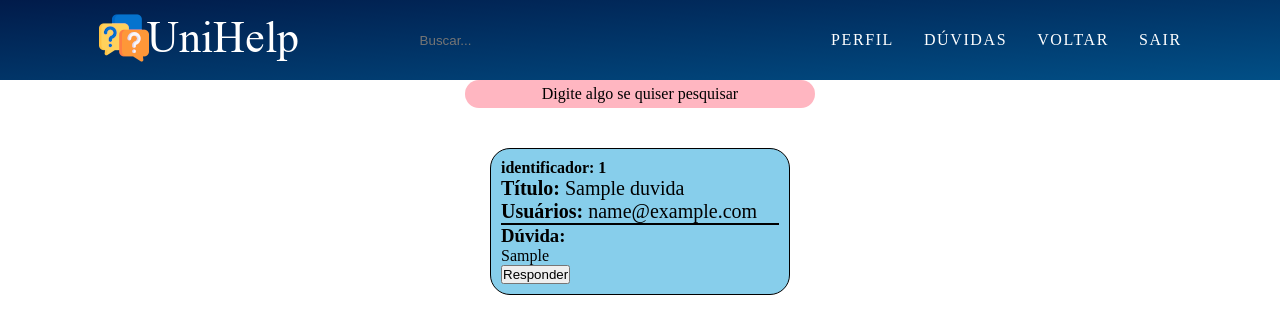
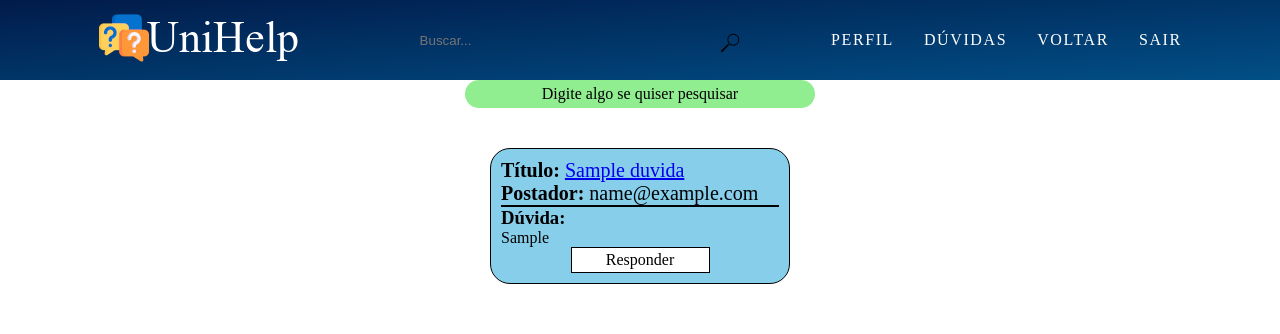
Before and after one commit to moisesaleixo/UniHelp, a PHP site: page /scripts/question.php in a window 1280 px wide. Shown: the top 334 px of the page. Run offline with PHP 8.4, Linux system fonts and the light colour scheme; the visitor is signed in with stand-in values (Sample User, id 1); tables that the repository leaves empty or names only in its code hold one stand-in row (values such as "Sample post").

Commit message:
Arrumando enquanto faço o Manual do Usuário

```diff
--- a/css/cards.css
+++ b/css/cards.css
@@ -14,7 +14,7 @@ body{
 .card_container{
     width: 350px;
     padding: 10px;
-    border: 1px solid red;
+    border: 1px solid black;
     border-radius: 15px;
     margin: 10px auto;
 }
@@ -49,6 +49,7 @@ body{
     position: relative;
     padding: 10px;
     width: 300px;
+    height: 100%;
     background-color: skyblue;
     margin: 20px;
     border: 1px solid black;
@@ -72,11 +73,31 @@ body{
     width: 100%;
 }
 
+.link_botao{
+    text-decoration: none;
+    color: black;
+    border: 1px solid black;
+    padding: 3px;
+    width: 50%;
+
+    display: flex;
+    align-items: center;
+    justify-content: center;
+    margin: 0 auto;
+    background-color: white;
+}
+
+.link_botao:hover{
+    background-color: gray;
+    color: white;
+    transition: .5s ease-in-out;
+}
+
 /* -------------------------- */
 .container_busca{
     width: 100vw;
     padding: 20px;
-    display: inline-flex;
+    display: flex;
     align-items: center;
     justify-content: center;
     flex-wrap: wrap;
@@ -85,9 +106,24 @@ body{
 .card_busca{
     position: relative;
     padding: 10px;
-    width: 30px;
-    background-color: lightpink;
-    margin: 10px;
-    border: 1px solid blue;
-    border-radius: 10px;
+    width: 300px;
+    background-color: skyblue;
+    margin: 20px;
+    border: 1px solid black;
+    border-radius: 20px;
+    overflow: hidden;
+    transition: .5s;
+    word-wrap: break-word;
 }
+
+/* Cards de exibição */
+.pesquisa{
+    background-color: lightgreen;
+    color: black;
+    text-align: center;
+    justify-content: center;
+    border-radius: 30px;
+    padding: 5px;
+    width: 350px;
+    margin: 0 auto;
+}
--- a/css/quest.css
+++ b/css/quest.css
@@ -63,10 +63,17 @@ header nav ul li a:hover::before{
 }
 
 /* Barra de pesquisa  */
-.barra_busca{
+.barra_busca, button{
     padding: 5px;
     width: 300px;
+
     border: none;
+    border-bottom: 1px solid gray;
     background: none;
     border-bottom: 1px;
 }
+
+button{
+    width: 30px;
+    position: absolute;
+}
--- a/scripts/duvidas.php
+++ b/scripts/duvidas.php
@@ -23,15 +23,14 @@
 
                 <div class="card">
                     <div class="titulo_duvida">
-                        <h4>identificador: <?= $idDuvida; ?></h4>
-                        <h3>Título: <span><?= $titulo; ?></span></h3>
-                        <h3>Usuários: <span><?= $email; ?></span></h3>
+                        <h3>Título: <span><a href="responder.php?id=<?=$idDuvida;?>"><?= $titulo; ?></a></span></h3>
+                        <h3>Postador: <span><?= $email; ?></span></h3>
                     </div>
                     <div class="texto_duvida">
                         <h3>Dúvida: </h3>
                         <p><?= $duvida; ?></p>
                     </div>
-                    <a href="responder.php?id=<?=$idDuvida;?>"><button>Responder</button></a>
+                    <a class="link_botao" href="responder.php?id=<?=$idDuvida;?>">Responder</a>
                 </div>
 
         <?php
@@ -39,5 +38,9 @@
         ?>
     </section>
 
+    <section>
+
+    </section>
+
 </body>
 </html>
--- a/scripts/question.php
+++ b/scripts/question.php
@@ -44,6 +44,7 @@ include "../conexao/conexao.php";
             <div id="barra">
                 <form action="question.php">
                     <input type="text" placeholder="Buscar..." class="barra_busca" name="busca">
+                    <button type="submit"><img src="../pictures/lupa2.png" width="20px"></button>
                 </form>
             </div>
 
@@ -76,7 +77,7 @@ include "../conexao/conexao.php";
                     break;
                 default:
                     if (!isset($_GET['busca'])) { ?>
-                        <p class="error">Digite algo se quiser pesquisar</p>
+                        <p class="pesquisa">Digite algo se quiser pesquisar</p>
                         <?php } else {
                         $busca = $_GET['busca'];
                         $sql = mysqli_query($conexao, "SELECT * FROM duvidas WHERE titulo LIKE '%$busca%' ") or die("Erro!");
@@ -85,8 +86,7 @@ include "../conexao/conexao.php";
                             <section class="container_busca">
                                 <div class="card_busca">
                                     <div class="dados_busca">
-                                        <h4>Identificador: <?= $dado['id_duvida']; ?></h4>
-                                        <h3>Título: <?= $dado['titulo']; ?></h3>
+                                        <h3>Título: <a href="responder.php?id=<?=$dado['id_duvida'];?>"><?= $dado['titulo']; ?></a></h3>
                                         <h3>Usuário: <?= $dado['email']; ?></h3>
                                     </div>
                                     <div class="texto__busca">
--- a/scripts/responder.php
+++ b/scripts/responder.php
@@ -77,8 +77,8 @@
 		?>
 			<section class="form">
 				<form action="../cadastros/comentario.php" method="POST">
-					<input type="text" name="resposta" placeholder="">
-					<button type="submit">Responder</button>
+					<input type="text" name="resposta" placeholder="Sua resposta aqui...">
+					<button class="botao_comentario" type="submit">Responder</button>
 				</form>
 			</section>
 
```
Also changed, not shown: css/respostas.css (+0 -57 lines), scripts/cad_duv.php (+31 -0 lines), pictures/lupa.png (added), pictures/lupa2.png (added).
